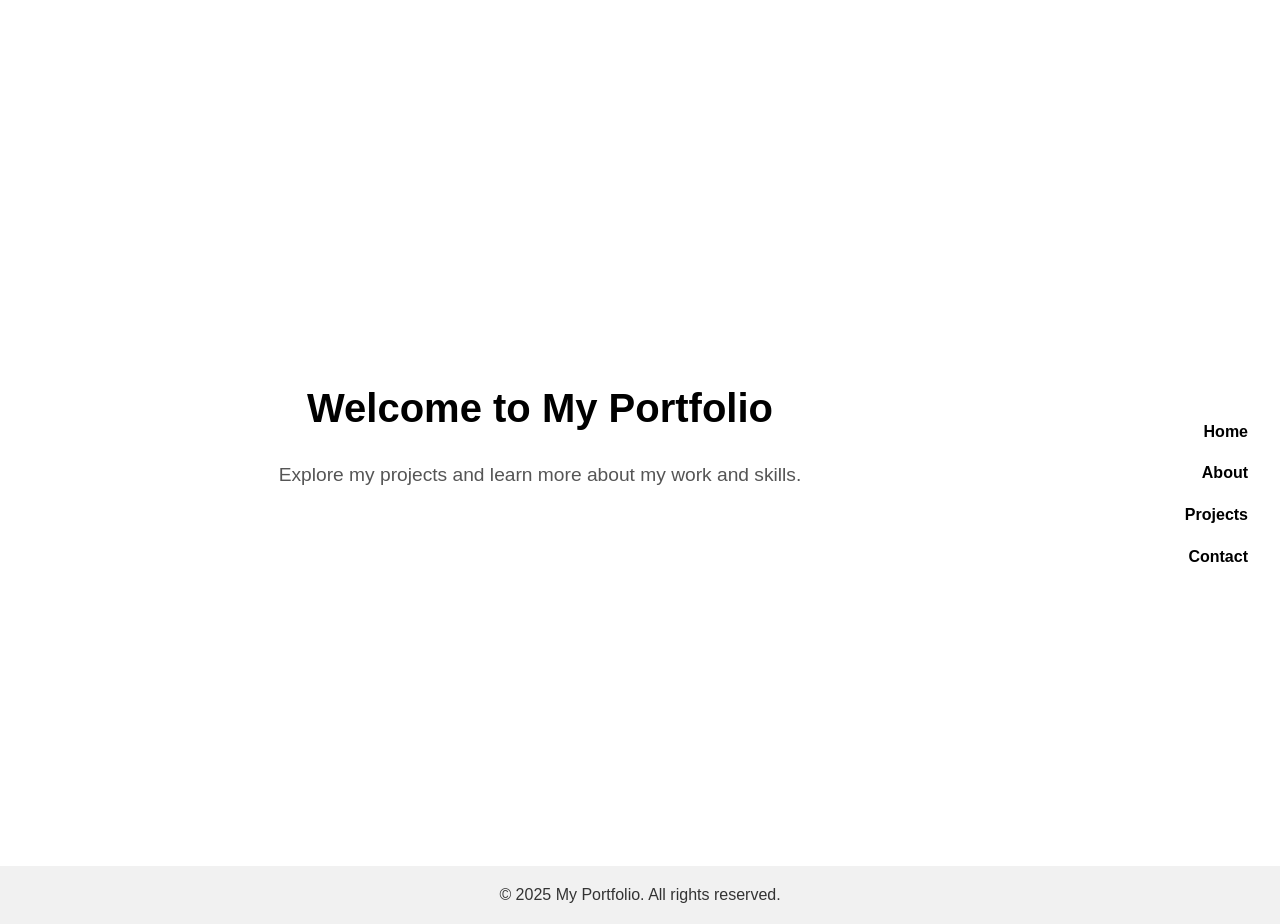
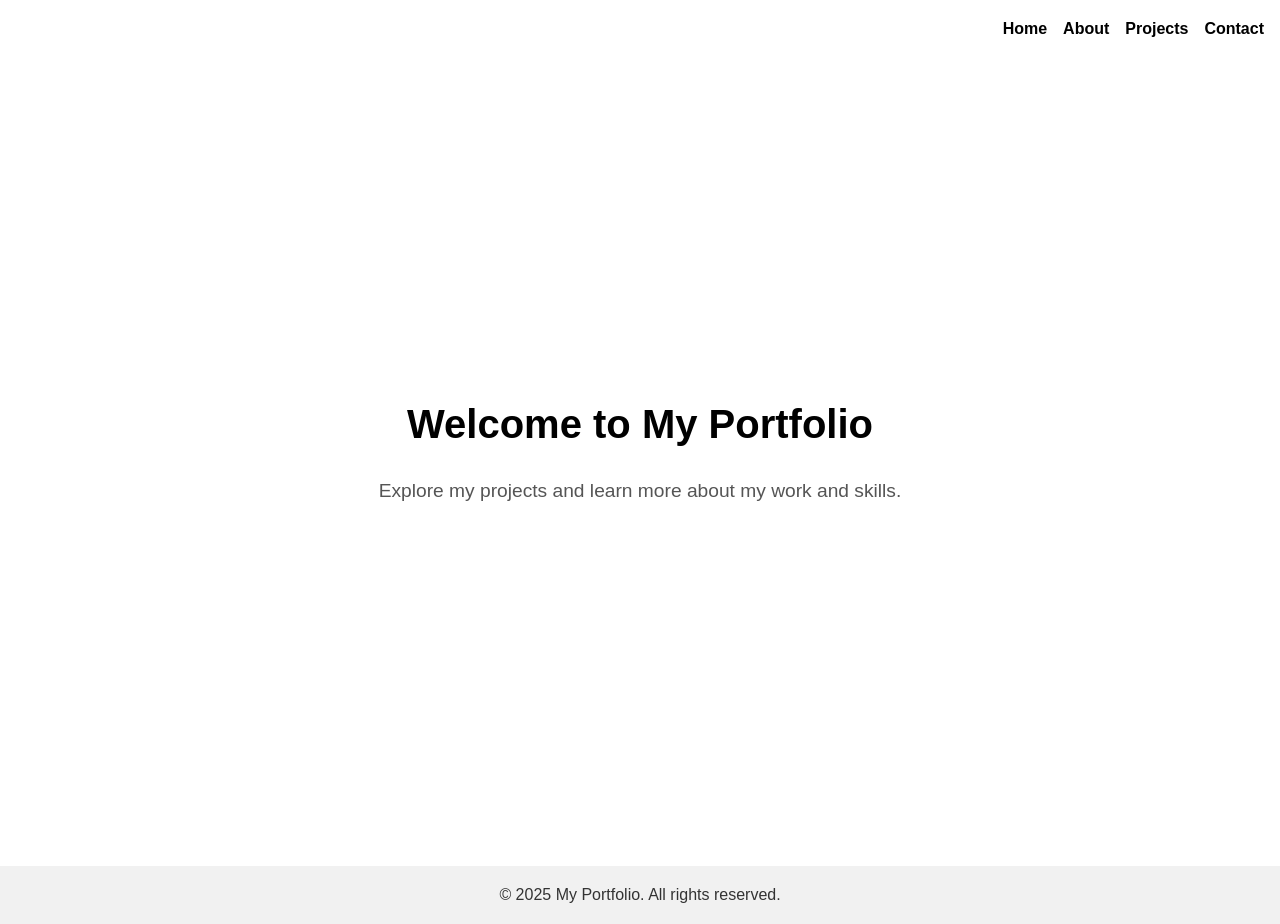
Before and after one commit to Jennnn06/Jennnn06.github.io, a PHP site: page / in a window 1280 px wide. Run offline with PHP 8.4, Linux system fonts and the light colour scheme.

Commit message:
Update style_index.css

```diff
--- a/css/style_index.css
+++ b/css/style_index.css
@@ -13,25 +13,27 @@ body {
   min-height: 100vh;
 }
 
-/* Right Side Navigation Styles (vertical, no background) */
+/* Top Right Navigation Styles (horizontal, no background) */
 nav {
   position: fixed;
   top: 0;
   right: 0;
-  height: 100%;
-  padding: 2em;
+  padding: 1em;
   display: flex;
-  flex-direction: column;
-  justify-content: center;
-  align-items: flex-end;
-  /* Removed background color */
+  flex-direction: row;
+  align-items: center;
+  /* No background color set */
 }
 
 nav a {
-  color: inherit; /* Uses the default text color */
+  color: inherit;  /* Use default text color */
   text-decoration: none;
-  margin: 0.5em 0;
+  margin-left: 1em;
   font-weight: bold;
+}
+
+nav a:first-child {
+  margin-left: 0;
 }
 
 nav a:hover {
@@ -47,8 +49,8 @@ nav a:hover {
   align-items: center;
   padding: 2em;
   text-align: center;
-  /* Add right margin so content doesn't overlap with nav */
-  margin-right: 200px;
+  /* Add top padding so content isn't hidden behind the fixed nav */
+  padding-top: 4em;
 }
 
 .container h1 {
```
